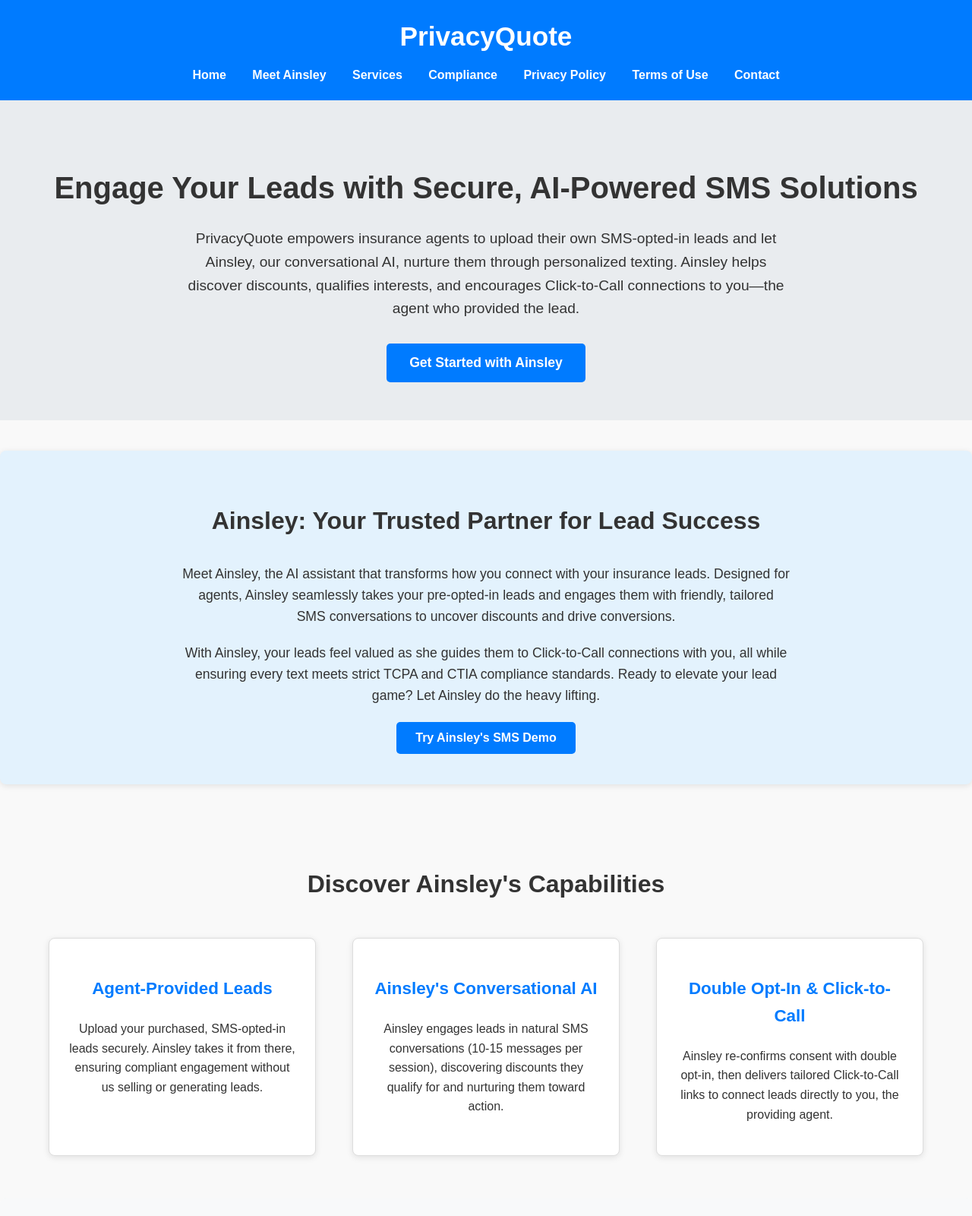
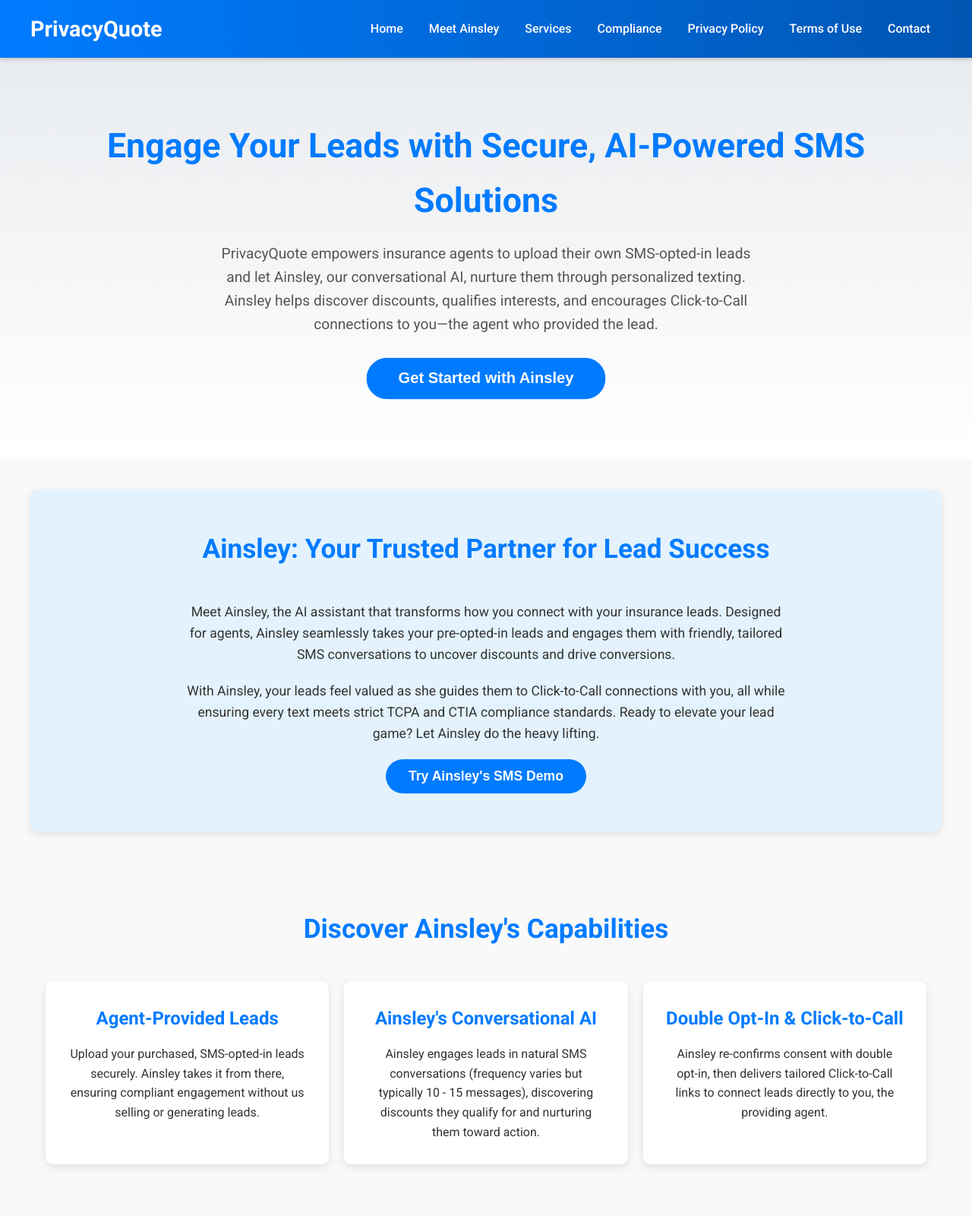
Before and after one commit to PrivacyQuote/privacyquote, a plain HTML site: page index.html in a window 1280 px wide. Shown: the top 1600 px of the page at 76% size. Drawn offline with Linux system fonts and the light colour scheme.

Commit message:
Update index.html

```diff
--- a/index.html
+++ b/index.html
@@ -5,99 +5,123 @@
     <meta name="viewport" content="width=device-width, initial-scale=1.0">
     <title>PrivacyQuote - AI-Powered Insurance Lead Engagement</title>
     <style>
-        body {
-            font-family: Arial, sans-serif;
+        * {
+            box-sizing: border-box;
             margin: 0;
             padding: 0;
+        }
+        body {
+            font-family: 'Roboto', Arial, sans-serif;
             color: #333;
             background-color: #f9f9f9;
             line-height: 1.6;
         }
         header {
-            background-color: #007bff;
+            background: linear-gradient(90deg, #007bff, #0056b3);
             color: white;
-            padding: 20px;
-            text-align: center;
+            padding: 15px 20px;
+            position: sticky;
+            top: 0;
+            z-index: 1000;
+            box-shadow: 0 2px 5px rgba(0,0,0,0.2);
+        }
+        header .container {
+            max-width: 1200px;
+            margin: 0 auto;
+            display: flex;
+            justify-content: space-between;
+            align-items: center;
         }
         header h1 {
-            margin: 0;
-            font-size: 2.2em;
-        }
-        nav {
-            margin-top: 10px;
+            font-size: 1.8em;
+            font-weight: 700;
         }
         nav a {
             color: white;
+            text-decoration: none;
             margin: 0 15px;
-            text-decoration: none;
-            font-weight: bold;
             font-size: 1em;
+            font-weight: 500;
+            transition: color 0.3s;
         }
         nav a:hover {
-            text-decoration: underline;
+            color: #ffc107;
         }
         .hero {
-            background-color: #e9ecef;
-            padding: 50px 20px;
+            background: linear-gradient(180deg, #e9ecef, #ffffff);
+            padding: 80px 20px;
             text-align: center;
         }
+        .hero .container {
+            max-width: 1000px;
+            margin: 0 auto;
+        }
         .hero h1 {
-            font-size: 2.5em;
+            font-size: 2.8em;
             margin-bottom: 20px;
+            color: #007bff;
+            animation: fadeInUp 1s ease-out;
         }
         .hero p {
             font-size: 1.2em;
-            max-width: 800px;
+            max-width: 700px;
             margin: 0 auto 30px;
+            color: #555;
         }
         .hero button {
             background: #007bff;
             color: white;
-            padding: 15px 30px;
+            padding: 15px 40px;
             border: none;
-            border-radius: 5px;
+            border-radius: 50px;
             cursor: pointer;
-            font-size: 1.1em;
-            font-weight: bold;
+            font-size: 1.2em;
+            font-weight: 600;
+            transition: transform 0.3s, background 0.3s;
+            animation: pulse 2s infinite;
         }
         .hero button:hover {
             background: #0056b3;
+            transform: scale(1.05);
         }
         .section {
-            padding: 40px 20px;
+            padding: 60px 20px;
             max-width: 1200px;
             margin: 0 auto;
         }
         .section h2 {
-            font-size: 2em;
+            font-size: 2.2em;
             text-align: center;
-            margin-bottom: 30px;
+            margin-bottom: 40px;
+            color: #007bff;
         }
         .services {
-            display: flex;
-            flex-wrap: wrap;
-            justify-content: space-around;
+            display: grid;
+            grid-template-columns: repeat(auto-fit, minmax(280px, 1fr));
+            gap: 20px;
         }
         .service-card {
             background: #ffffff;
-            border: 1px solid #ddd;
-            border-radius: 8px;
-            padding: 25px;
-            margin: 15px;
-            width: 300px;
-            box-shadow: 0 2px 8px rgba(0,0,0,0.1);
+            border-radius: 10px;
+            padding: 30px;
+            box-shadow: 0 4px 12px rgba(0,0,0,0.1);
             text-align: center;
+            transition: transform 0.3s;
+        }
+        .service-card:hover {
+            transform: translateY(-5px);
         }
         .service-card h3 {
             color: #007bff;
-            font-size: 1.4em;
+            font-size: 1.5em;
+            margin-bottom: 15px;
         }
         .ainsley-section {
             background: #e3f2fd;
-            border-radius: 8px;
-            padding: 40px;
+            border-radius: 10px;
+            padding: 50px;
             text-align: center;
-            box-shadow: 0 2px 8px rgba(0,0,0,0.1);
+            box-shadow: 0 4px 12px rgba(0,0,0,0.1);
             margin: 40px auto;
         }
         .ainsley-section p {
@@ -109,38 +133,52 @@
         }
         .ainsley-section p:nth-child(2) { animation-delay: 0.2s; }
         .ainsley-section p:nth-child(3) { animation-delay: 0.4s; }
-        @keyframes fadeIn {
-            to { opacity: 1; }
-        }
         .ainsley-section button {
             background: #007bff;
             color: white;
-            padding: 12px 25px;
+            padding: 12px 30px;
             border: none;
-            border-radius: 5px;
+            border-radius: 50px;
             cursor: pointer;
-            font-size: 1em;
-            font-weight: bold;
-            transition: transform 0.3s, box-shadow 0.3s;
+            font-size: 1.1em;
+            font-weight: 600;
+            transition: transform 0.3s, background 0.3s;
         }
         .ainsley-section button:hover {
+            background: #0056b3;
             transform: scale(1.05);
-            box-shadow: 0 4px 10px rgba(0,0,0,0.2);
         }
         .compliance {
-            background-color: #f8f9fa;
-            border-radius: 8px;
-            padding: 40px;
+            background: #f8f9fa;
+            border-radius: 10px;
+            padding: 50px;
         }
         .compliance ul {
             max-width: 800px;
             margin: 0 auto;
+            list-style: none;
         }
         .compliance li {
-            margin-bottom: 10px;
+            margin-bottom: 15px;
             font-size: 1.1em;
+            position: relative;
+            padding-left: 25px;
         }
-        /* Modal Styles */
+        .compliance li::before {
+            content: '✔';
+            color: #007bff;
+            position: absolute;
+            left: 0;
+            font-size: 1.2em;
+        }
+        .compliance a {
+            color: #ffc107;
+            text-decoration: none;
+            font-weight: 600;
+        }
+        .compliance a:hover {
+            text-decoration: underline;
+        }
         .modal {
             display: none;
             position: fixed;
@@ -155,11 +193,10 @@
             background-color: #ffffff;
             margin: 5% auto;
             padding: 30px;
-            border-radius: 8px;
+            border-radius: 10px;
             width: 80%;
             max-width: 600px;
             box-shadow: 0 4px 20px rgba(0,0,0,0.3);
-            font-family: Arial, sans-serif;
         }
         .close {
             color: #aaa;
@@ -196,10 +233,10 @@
             color: white;
             padding: 10px 20px;
             border: none;
-            border-radius: 5px;
+            border-radius: 50px;
             cursor: pointer;
             font-size: 1em;
-            font-weight: bold;
+            font-weight: 600;
             margin-right: 10px;
         }
         .modal-button:hover {
@@ -208,31 +245,53 @@
         footer {
             background-color: #343a40;
             color: white;
-            padding: 20px;
+            padding: 30px 20px;
             text-align: center;
         }
         footer a {
             color: #ffc107;
             text-decoration: none;
-            margin: 0 10px;
-            font-weight: bold;
+            margin: 0 15px;
+            font-weight: 600;
         }
         footer a:hover {
             text-decoration: underline;
         }
+        @keyframes fadeIn {
+            to { opacity: 1; }
+        }
+        @keyframes fadeInUp {
+            from { opacity: 0; transform: translateY(20px); }
+            to { opacity: 1; transform: translateY(0); }
+        }
+        @keyframes pulse {
+            0% { transform: scale(1); }
+            50% { transform: scale(1.05); }
+            100% { transform: scale(1); }
+        }
         @media (max-width: 768px) {
+            header .container {
+                flex-direction: column;
+                gap: 10px;
+            }
+            nav a {
+                display: block;
+                margin: 5px 0;
+            }
             .hero h1 { font-size: 2em; }
-            .services { flex-direction: column; align-items: center; }
-            .service-card { width: 90%; margin: 10px auto; }
-            .ainsley-section { padding: 20px; }
-            .modal-content { width: 95%; margin: 10% auto; padding: 20px; }
-            .conversation { font-size: 0.9em; }
-            nav a { display: block; margin: 5px 0; }
+            .hero button { padding: 12px 30px; }
+            .services { grid-template-columns: 1fr; }
+            .service-card { margin: 10px auto; }
+            .ainsley-section { padding: 30px; }
+            .compliance { padding: 30px; }
+            .modal-content { width: 90%; padding: 20px; }
         }
     </style>
+    <link href="https://fonts.googleapis.com/css2?family=Roboto:wght@400;500;700&display=swap" rel="stylesheet">
 </head>
 <body>
     <header>
+        <div class="container">
             <h1>PrivacyQuote</h1>
             <nav>
                 <a href="#home">Home</a>
@@ -243,12 +302,15 @@
                 <a href="terms-of-use.html">Terms of Use</a>
                 <a href="contact.html">Contact</a>
             </nav>
+        </div>
     </header>
 
     <section id="home" class="hero">
+        <div class="container">
             <h1>Engage Your Leads with Secure, AI-Powered SMS Solutions</h1>
             <p>PrivacyQuote empowers insurance agents to upload their own SMS-opted-in leads and let Ainsley, our conversational AI, nurture them through personalized texting. Ainsley helps discover discounts, qualifies interests, and encourages Click-to-Call connections to you—the agent who provided the lead.</p>
             <button onclick="window.location.href='get-started.html'">Get Started with Ainsley</button>
+        </div>
     </section>
 
     <section id="ainsley" class="section ainsley-section">
@@ -267,7 +329,7 @@
             </div>
             <div class="service-card">
                 <h3>Ainsley's Conversational AI</h3>
-                <p>Ainsley engages leads in natural SMS conversations (10-15 messages per session), discovering discounts they qualify for and nurturing them toward action.</p>
+                <p>Ainsley engages leads in natural SMS conversations (frequency varies but typically 10 - 15 messages), discovering discounts they qualify for and nurturing them toward action.</p>
             </div>
             <div class="service-card">
                 <h3>Double Opt-In & Click-to-Call</h3>
@@ -289,7 +351,6 @@
         <p>For full details, review our <a href="privacy-policy.html">Privacy Policy</a> and <a href="sms-compliance.html">SMS Compliance Page</a>.</p>
     </section>
 
-    <!-- Modal for SMS Demo -->
     <div id="demoModal" class="modal">
         <div class="modal-content">
             <span class="close">&times;</span>
@@ -313,14 +374,14 @@
     </div>
 
     <footer>
-        <p>&copy; 2025 PrivacyQuote, a subsidiary of Bluewave Data Solutions. All rights reserved.</p>
+        <p>&copy; 2025 PrivacyQuote. All rights reserved.</p>
         <div>
             <a href="privacy-policy.html">Privacy Policy</a> |
             <a href="terms-of-use.html">Terms of Use</a> |
             <a href="sms-compliance.html">SMS Compliance</a> |
             <a href="contact.html">Contact</a>
         </div>
-        <p>Email: support@privacyquote.com | Phone: 1-800-PRIVACY | Address: 1225 N Willow Ave., Suite 100, Clovis, CA 93619</p>
+        <p>Email: support@privacyquote.com | Phone: 866-580-7552 | Address: 1225 N Willow Ave., Suite 100, Clovis, CA 93619</p>
     </footer>
 
     <script>
```
Lines whose indentation alone changed are shown as unchanged.
